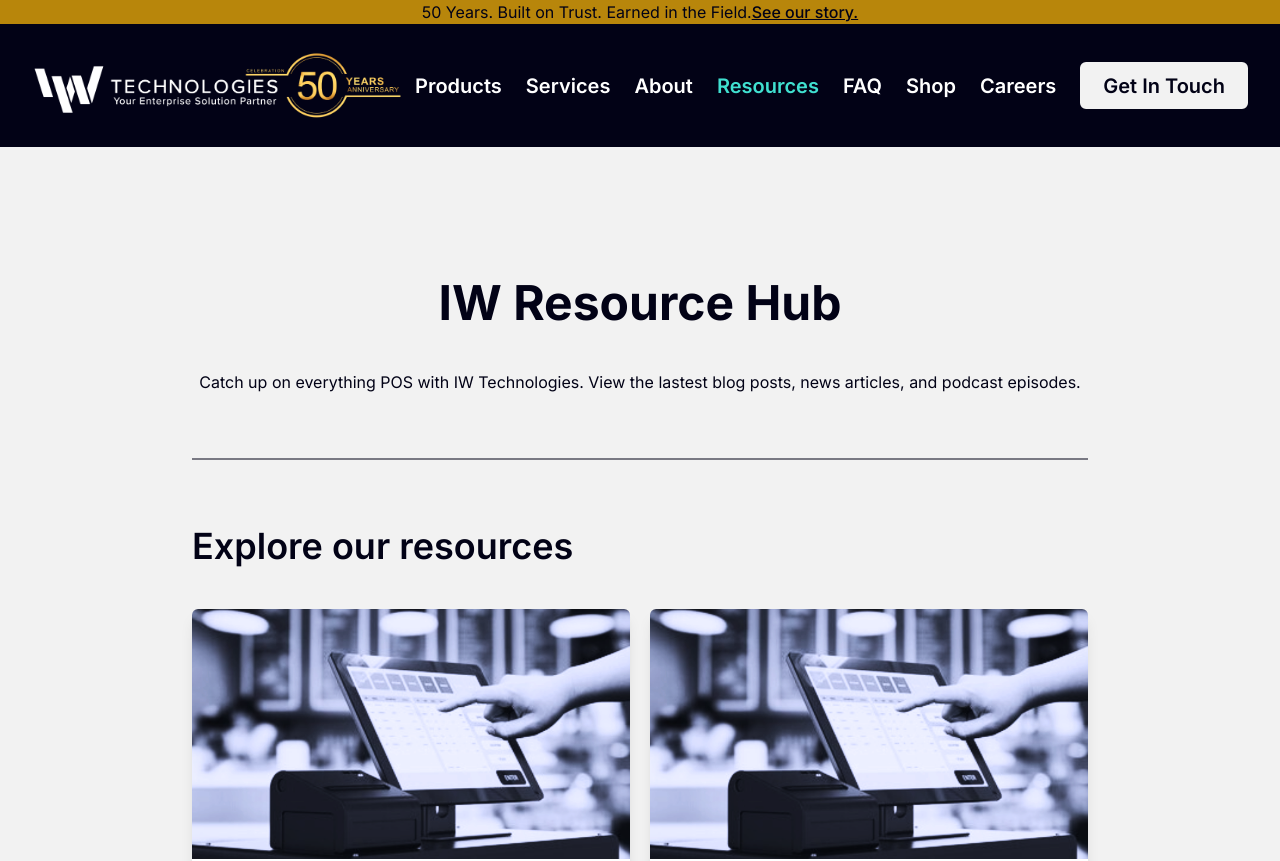
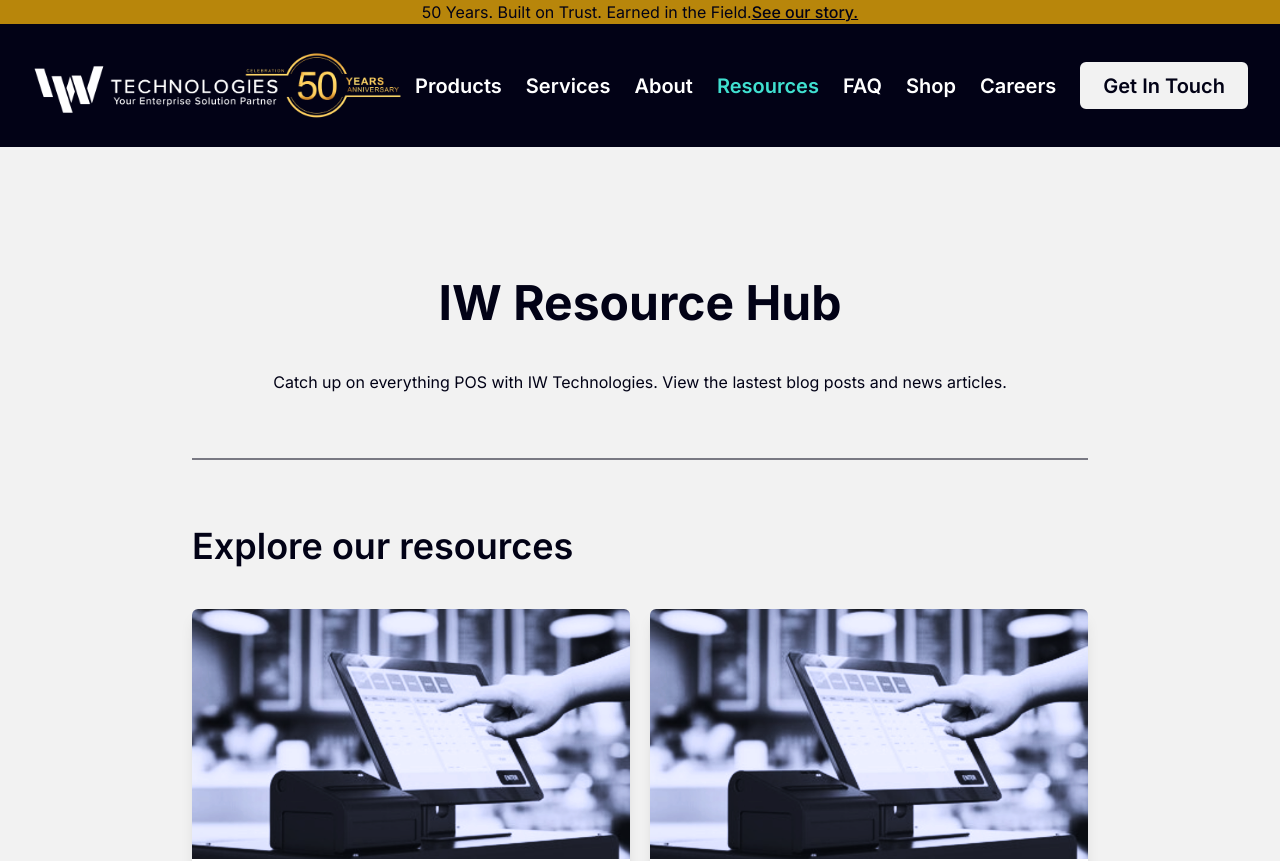
Before and after one commit to IWTechnologies/weareiw, a Next.js app in the folder nextjs-weareiw/: page /resources in a window 1280 px wide. Shown: the top 861 px of the page. Built offline with nearby package versions, Linux system fonts and the light colour scheme.

Commit message:
resources page: removed reference to podcasts as these have not been added to the site yet.

```diff
--- a/nextjs-weareiw/src/app/resources/page.tsx
+++ b/nextjs-weareiw/src/app/resources/page.tsx
@@ -36,7 +36,7 @@ export default async function ResourcesPage() {
                     <h1>IW Resource Hub</h1>
                     <p>
                         Catch up on everything POS with IW Technologies.
-                        View the lastest blog posts, news articles, and podcast episodes.
+                        View the lastest blog posts and news articles.
                     </p>
                 </div>
             </section>
```
